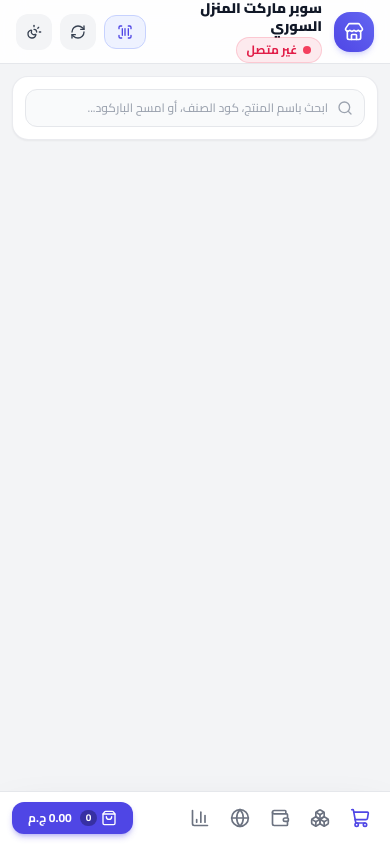
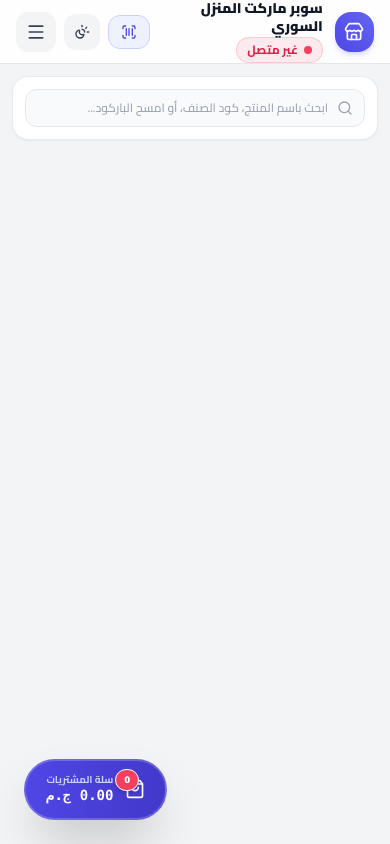
Before and after one commit to asdasdzx55/urban-octo-chainsaw, a PHP site: page /pos/ in a window 390 px wide. Run offline with PHP 8.4, Linux system fonts and the light colour scheme; some libraries are stand-ins or nearby versions.

Commit message:
Add Vodafone Cash payment & report metrics, Mobile Hamburger Drawer, Floating Action Cart Button (FAB)

```diff
--- a/pos/css/pos.css
+++ b/pos/css/pos.css
@@ -135,6 +135,16 @@ body {
   animation: slideUp 0.25s cubic-bezier(0.16, 1, 0.3, 1) forwards;
 }
 
+/* Slide Right Drawer for Mobile Navigation */
+@keyframes slideRight {
+  from { transform: translateX(100%); }
+  to { transform: translateX(0); }
+}
+
+.animate-drawer-slide-right {
+  animation: slideRight 0.25s cubic-bezier(0.16, 1, 0.3, 1) forwards;
+}
+
 /* Numpad Key Press Feedback */
 .numpad-key:active {
   transform: scale(0.95);
--- a/pos/index.html
+++ b/pos/index.html
@@ -101,8 +101,8 @@
         <span class="hidden sm:inline">مسح بالكاميرا</span>
       </button>
 
-      <!-- Sync Refresh Products -->
-      <button onclick="window.app.fetchProducts()" class="p-2.5 rounded-xl bg-gray-100 dark:bg-gray-700 text-gray-700 dark:text-gray-300 hover:bg-gray-200 transition" title="تحديث الأصناف من السيرفر">
+      <!-- Sync Refresh Products (Desktop) -->
+      <button onclick="window.app.fetchProducts()" class="hidden sm:flex p-2.5 rounded-xl bg-gray-100 dark:bg-gray-700 text-gray-700 dark:text-gray-300 hover:bg-gray-200 transition" title="تحديث الأصناف من السيرفر">
         <i data-lucide="refresh-cw" class="w-4 h-4"></i>
       </button>
 
@@ -110,9 +110,78 @@
       <button id="btn-theme-toggle" class="p-2.5 rounded-xl bg-gray-100 dark:bg-gray-700 text-gray-700 dark:text-gray-300 hover:bg-gray-200 transition" title="تبديل المظهر">
         <i data-lucide="sun-moon" class="w-4 h-4"></i>
       </button>
+
+      <!-- Mobile Hamburger Menu Button -->
+      <button onclick="window.app.toggleDrawerMenu()" class="md:hidden p-2.5 rounded-xl bg-gray-100 dark:bg-gray-700 text-gray-700 dark:text-gray-300 hover:bg-gray-200 transition" title="القائمة الرئيسية">
+        <i data-lucide="menu" class="w-5 h-5"></i>
+      </button>
     </div>
 
   </header>
+
+  <!-- ==================== MOBILE SLIDE-OUT DRAWER MENU ==================== -->
+  <div id="mobile-nav-drawer" class="md:hidden fixed inset-0 z-50 bg-black/60 backdrop-blur-xs hidden flex justify-start">
+    <div class="bg-white dark:bg-gray-800 w-72 max-w-[80vw] h-full p-5 flex flex-col justify-between shadow-2xl animate-drawer-slide-right">
+
+      <!-- Drawer Header -->
+      <div class="flex flex-col gap-4">
+        <div class="flex items-center justify-between pb-3 border-b border-gray-100 dark:border-gray-700">
+          <div class="flex items-center gap-2.5">
+            <div class="w-8 h-8 rounded-xl bg-indigo-600 flex items-center justify-center text-white font-bold">
+              <i data-lucide="store" class="w-4 h-4"></i>
+            </div>
+            <h3 class="text-xs font-black text-gray-900 dark:text-white">المنزل السوري POS</h3>
+          </div>
+          <button onclick="window.app.closeDrawerMenu()" class="p-1.5 rounded-lg bg-gray-100 dark:bg-gray-700 text-gray-400">
+            <i data-lucide="x" class="w-4 h-4"></i>
+          </button>
+        </div>
+
+        <!-- Menu Navigation Links -->
+        <nav class="flex flex-col gap-1.5">
+          <button onclick="window.app.switchView('pos')" class="app-view-btn w-full p-3 rounded-2xl text-xs font-bold transition flex items-center gap-3 text-right text-gray-700 dark:text-gray-200 hover:bg-gray-100 dark:hover:bg-gray-700" data-view="pos">
+            <i data-lucide="shopping-cart" class="w-4 h-4 text-indigo-500"></i>
+            <span>شاشة الكاشير والبيع</span>
+          </button>
+
+          <button onclick="window.app.switchView('inventory')" class="app-view-btn w-full p-3 rounded-2xl text-xs font-bold transition flex items-center gap-3 text-right text-gray-700 dark:text-gray-200 hover:bg-gray-100 dark:hover:bg-gray-700" data-view="inventory">
+            <i data-lucide="boxes" class="w-4 h-4 text-amber-500"></i>
+            <span>جرد المخزون وتعديل الأسعار</span>
+          </button>
+
+          <button onclick="window.app.switchView('expenses')" class="app-view-btn w-full p-3 rounded-2xl text-xs font-bold transition flex items-center gap-3 text-right text-gray-700 dark:text-gray-200 hover:bg-gray-100 dark:hover:bg-gray-700" data-view="expenses">
+            <i data-lucide="wallet" class="w-4 h-4 text-purple-500"></i>
+            <span>المصروفات وسداد الموردين</span>
+          </button>
+
+          <button onclick="window.app.switchView('orders')" class="app-view-btn w-full p-3 rounded-2xl text-xs font-bold transition flex items-center gap-3 text-right text-gray-700 dark:text-gray-200 hover:bg-gray-100 dark:hover:bg-gray-700" data-view="orders">
+            <i data-lucide="globe" class="w-4 h-4 text-blue-500"></i>
+            <span>طلبات المتجر الأونلاين</span>
+          </button>
+
+          <button onclick="window.app.switchView('returns')" class="app-view-btn w-full p-3 rounded-2xl text-xs font-bold transition flex items-center gap-3 text-right text-gray-700 dark:text-gray-200 hover:bg-gray-100 dark:hover:bg-gray-700" data-view="returns">
+            <i data-lucide="rotate-ccw" class="w-4 h-4 text-rose-500"></i>
+            <span>شاشة المرتجعات</span>
+          </button>
+
+          <button onclick="window.app.switchView('reports')" class="app-view-btn w-full p-3 rounded-2xl text-xs font-bold transition flex items-center gap-3 text-right text-gray-700 dark:text-gray-200 hover:bg-gray-100 dark:hover:bg-gray-700" data-view="reports">
+            <i data-lucide="bar-chart-3" class="w-4 h-4 text-emerald-500"></i>
+            <span>تقارير الوردية (Z-Report)</span>
+          </button>
+        </nav>
+      </div>
+
+      <!-- Drawer Footer -->
+      <div class="pt-3 border-t border-gray-100 dark:border-gray-700 flex flex-col gap-2">
+        <button onclick="window.app.fetchProducts()" class="w-full py-2.5 px-3 rounded-xl bg-gray-100 dark:bg-gray-700 text-xs font-bold flex items-center justify-center gap-2 text-gray-700 dark:text-gray-200">
+          <i data-lucide="refresh-cw" class="w-3.5 h-3.5"></i>
+          <span>تحديث الأصناف من السيرفر</span>
+        </button>
+        <p class="text-[10px] text-gray-400 text-center">سوبر ماركت المنزل السوري • POS v2.0</p>
+      </div>
+
+    </div>
+  </div>
 
   <!-- ==================== MAIN APPLICATION CONTAINER ==================== -->
   <main class="flex-1 w-full max-w-7xl mx-auto p-3 sm:p-5 flex flex-col">
@@ -523,6 +592,11 @@
             <div id="rep-instapay-sales" class="text-base sm:text-xl font-black text-purple-900 dark:text-white mt-1">0.00 ج.م</div>
           </div>
 
+          <div class="p-4 rounded-2xl bg-rose-50 dark:bg-rose-950/60 border border-rose-100 dark:border-rose-800">
+            <span class="text-[11px] font-bold text-rose-600 dark:text-rose-400">مبيعات فودافون كاش</span>
+            <div id="rep-vodafone-sales" class="text-base sm:text-xl font-black text-rose-900 dark:text-white mt-1">0.00 ج.م</div>
+          </div>
+
           <div class="p-4 rounded-2xl bg-amber-50 dark:bg-amber-950/60 border border-amber-100 dark:border-amber-800">
             <span class="text-[11px] font-bold text-amber-600 dark:text-amber-400">عدد الفواتير</span>
             <div id="rep-invoices-count" class="text-base sm:text-xl font-black text-amber-900 dark:text-white mt-1">0</div>
@@ -541,41 +615,18 @@
 
   </main>
 
-  <!-- ==================== MOBILE BOTTOM APP BAR ==================== -->
-  <div class="md:hidden fixed bottom-0 left-0 right-0 z-40 bg-white/95 dark:bg-gray-800/95 backdrop-blur-md border-t border-gray-200 dark:border-gray-700 px-3 py-2 flex items-center justify-between shadow-2xl">
-
-    <!-- View Switchers (Mobile) -->
-    <div class="flex items-center gap-1">
-      <button onclick="window.app.switchView('pos')" class="app-view-btn p-2 rounded-xl text-indigo-600" data-view="pos" title="كاشير">
-        <i data-lucide="shopping-cart" class="w-5 h-5"></i>
-      </button>
-
-      <button onclick="window.app.switchView('inventory')" class="app-view-btn p-2 rounded-xl text-gray-500" data-view="inventory" title="جرد">
-        <i data-lucide="boxes" class="w-5 h-5"></i>
-      </button>
-
-      <button onclick="window.app.switchView('expenses')" class="app-view-btn p-2 rounded-xl text-gray-500" data-view="expenses" title="مصروفات">
-        <i data-lucide="wallet" class="w-5 h-5"></i>
-      </button>
-
-      <button onclick="window.app.switchView('orders')" class="app-view-btn p-2 rounded-xl text-gray-500" data-view="orders" title="طلبات">
-        <i data-lucide="globe" class="w-5 h-5"></i>
-      </button>
-
-      <button onclick="window.app.switchView('reports')" class="app-view-btn p-2 rounded-xl text-gray-500" data-view="reports" title="تقارير">
-        <i data-lucide="bar-chart-3" class="w-5 h-5"></i>
-      </button>
-    </div>
-
-    <!-- Mobile Open Cart Drawer Button -->
-    <button onclick="window.app.toggleMobileCart()" class="px-4 py-2 rounded-xl bg-indigo-600 text-white font-bold text-xs flex items-center gap-2 shadow-md shadow-indigo-600/30">
-      <div class="flex items-center gap-1">
-        <i data-lucide="shopping-bag" class="w-4 h-4"></i>
-        <span id="mobile-cart-badge" class="px-1.5 py-0.2 rounded-full bg-indigo-800 text-[10px]">0</span>
+  <!-- ==================== FLOATING CART BUTTON (FAB ON MOBILE) ==================== -->
+  <div class="lg:hidden fixed bottom-6 end-6 z-40">
+    <button onclick="window.app.toggleMobileCart()" class="px-5 py-3.5 rounded-full bg-gradient-to-r from-indigo-600 to-indigo-700 hover:from-indigo-700 hover:to-indigo-800 text-white font-bold text-xs sm:text-sm shadow-2xl flex items-center gap-3 border-2 border-white/20 transform active:scale-95 transition-all">
+      <div class="relative flex items-center">
+        <i data-lucide="shopping-bag" class="w-5 h-5"></i>
+        <span id="fab-cart-count" class="absolute -top-2.5 -end-2.5 px-2 py-0.5 rounded-full bg-rose-500 text-white text-[10px] font-black shadow-md border border-white dark:border-gray-800">0</span>
       </div>
-      <span id="mobile-cart-total-val">0.00 ج.م</span>
+      <div class="flex flex-col text-right">
+        <span class="text-[10px] text-indigo-200 leading-none">سلة المشتريات</span>
+        <span id="fab-cart-total" class="font-mono font-black text-sm leading-tight mt-0.5">0.00 ج.م</span>
+      </div>
     </button>
-
   </div>
 
   <!-- ==================== MOBILE CART DRAWER (SLIDE-UP) ==================== -->
@@ -594,12 +645,12 @@
       </div>
 
       <!-- Scrollable Items inside mobile drawer -->
-      <div class="flex-1 overflow-y-auto py-3 max-h-60 flex flex-col gap-2">
-        <p class="text-xs text-gray-400 text-center">راجع الأصناف واضغط على إتمام البيع</p>
+      <div id="mobile-cart-drawer-list" class="flex-1 overflow-y-auto py-3 max-h-72 flex flex-col gap-2">
+        <p class="text-xs text-gray-400 text-center py-6">السلة فارغة</p>
       </div>
 
       <!-- Drawer Checkout Button -->
-      <button id="btn-mobile-checkout" class="w-full py-3.5 rounded-2xl bg-indigo-600 text-white font-bold text-sm shadow-lg shadow-indigo-600/30 mt-3 flex items-center justify-center gap-2">
+      <button id="btn-mobile-checkout" onclick="window.app.openCheckoutModal()" class="w-full py-3.5 rounded-2xl bg-indigo-600 hover:bg-indigo-700 text-white font-bold text-sm shadow-lg shadow-indigo-600/30 mt-3 flex items-center justify-center gap-2 transition">
         <span>متابعة الدفع</span>
       </button>
 
@@ -655,19 +706,23 @@
         <span id="checkout-modal-total" class="text-xl font-black text-indigo-600 dark:text-indigo-400 font-mono">0.00 ج.م</span>
       </div>
 
-      <!-- Payment Method Switcher -->
-      <div class="flex items-center gap-2">
-        <button onclick="window.app.selectPaymentMethod('cash')" class="pay-method-btn flex-1 py-3 px-2 rounded-xl text-xs font-bold bg-indigo-600 text-white shadow-md flex items-center justify-center gap-1.5" data-method="cash">
+      <!-- Payment Method Switcher (Cash, InstaPay, Vodafone Cash, Card) -->
+      <div class="grid grid-cols-4 gap-1.5">
+        <button onclick="window.app.selectPaymentMethod('cash')" class="pay-method-btn py-3 px-1 rounded-xl text-xs font-bold bg-indigo-600 text-white shadow-md flex flex-col items-center justify-center gap-1" data-method="cash">
           <i data-lucide="banknote" class="w-4 h-4"></i>
-          نقدي (كاش)
+          <span>كاش</span>
         </button>
-        <button onclick="window.app.selectPaymentMethod('instapay')" class="pay-method-btn flex-1 py-3 px-2 rounded-xl text-xs font-bold bg-gray-100 dark:bg-gray-700 text-gray-700 dark:text-gray-300 flex items-center justify-center gap-1.5" data-method="instapay">
+        <button onclick="window.app.selectPaymentMethod('instapay')" class="pay-method-btn py-3 px-1 rounded-xl text-xs font-bold bg-gray-100 dark:bg-gray-700 text-gray-700 dark:text-gray-300 flex flex-col items-center justify-center gap-1" data-method="instapay">
           <i data-lucide="smartphone" class="w-4 h-4"></i>
-          إنستاباي
+          <span>إنستاباي</span>
         </button>
-        <button onclick="window.app.selectPaymentMethod('card')" class="pay-method-btn flex-1 py-3 px-2 rounded-xl text-xs font-bold bg-gray-100 dark:bg-gray-700 text-gray-700 dark:text-gray-300 flex items-center justify-center gap-1.5" data-method="card">
+        <button onclick="window.app.selectPaymentMethod('vodafone_cash')" class="pay-method-btn py-3 px-1 rounded-xl text-xs font-bold bg-gray-100 dark:bg-gray-700 text-gray-700 dark:text-gray-300 flex flex-col items-center justify-center gap-1" data-method="vodafone_cash">
+          <i data-lucide="phone-call" class="w-4 h-4 text-rose-500"></i>
+          <span>فودافون</span>
+        </button>
+        <button onclick="window.app.selectPaymentMethod('card')" class="pay-method-btn py-3 px-1 rounded-xl text-xs font-bold bg-gray-100 dark:bg-gray-700 text-gray-700 dark:text-gray-300 flex flex-col items-center justify-center gap-1" data-method="card">
           <i data-lucide="credit-card" class="w-4 h-4"></i>
-          بطاقة/فيزا
+          <span>فيزا</span>
         </button>
       </div>
 
@@ -698,6 +753,12 @@
       <div id="checkout-instapay-fields" class="hidden flex flex-col gap-2">
         <label class="text-xs font-semibold text-gray-600 dark:text-gray-300">رقم مرجع إنستاباي (اختياري):</label>
         <input type="text" oninput="window.cart.instapayRef = this.value" placeholder="مثال: IPN-98472910..." class="w-full bg-gray-50 dark:bg-gray-700 border border-gray-200 dark:border-gray-600 rounded-xl px-3 py-2 text-xs font-mono">
+      </div>
+
+      <!-- Vodafone Cash Fields -->
+      <div id="checkout-vodafone-fields" class="hidden flex flex-col gap-2">
+        <label class="text-xs font-semibold text-gray-600 dark:text-gray-300">رقم محفظة فودافون كاش / مرجع التحويل (اختياري):</label>
+        <input type="text" oninput="window.cart.vodafoneRef = this.value" placeholder="مثال: 010xxxxxxxx أو رقم العملية..." class="w-full bg-gray-50 dark:bg-gray-700 border border-gray-200 dark:border-gray-600 rounded-xl px-3 py-2 text-xs font-mono">
       </div>
 
       <!-- Confirm Payment Button -->
--- a/pos/js/app.js
+++ b/pos/js/app.js
@@ -246,7 +246,21 @@ class App {
       window.expensesController?.init();
     }
 
+    // Auto close mobile drawer menu if open
+    this.closeDrawerMenu();
+
     if (window.lucide) window.lucide.createIcons();
+  }
+
+  toggleDrawerMenu() {
+    const drawer = document.getElementById('mobile-nav-drawer');
+    drawer?.classList.toggle('hidden');
+    if (window.lucide) window.lucide.createIcons();
+  }
+
+  closeDrawerMenu() {
+    const drawer = document.getElementById('mobile-nav-drawer');
+    drawer?.classList.add('hidden');
   }
 
   /* ==================== CHECKOUT MODAL LOGIC ==================== */
@@ -279,24 +293,32 @@ class App {
 
     const cashFields = document.getElementById('checkout-cash-fields');
     const instapayFields = document.getElementById('checkout-instapay-fields');
+    const vodafoneFields = document.getElementById('checkout-vodafone-fields');
 
     document.querySelectorAll('.pay-method-btn').forEach(btn => {
       if (btn.getAttribute('data-method') === method) {
-        btn.className = 'pay-method-btn flex-1 py-3 px-2 rounded-xl text-xs font-bold bg-indigo-600 text-white shadow-md flex items-center justify-center gap-1.5';
+        btn.className = 'pay-method-btn flex-1 py-3 px-1.5 rounded-xl text-xs font-bold bg-indigo-600 text-white shadow-md flex items-center justify-center gap-1';
       } else {
-        btn.className = 'pay-method-btn flex-1 py-3 px-2 rounded-xl text-xs font-bold bg-gray-100 dark:bg-gray-700 text-gray-700 dark:text-gray-300 flex items-center justify-center gap-1.5';
+        btn.className = 'pay-method-btn flex-1 py-3 px-1.5 rounded-xl text-xs font-bold bg-gray-100 dark:bg-gray-700 text-gray-700 dark:text-gray-300 flex items-center justify-center gap-1';
       }
     });
 
     if (method === 'cash') {
       cashFields?.classList.remove('hidden');
       instapayFields?.classList.add('hidden');
+      vodafoneFields?.classList.add('hidden');
     } else if (method === 'instapay') {
       cashFields?.classList.add('hidden');
       instapayFields?.classList.remove('hidden');
+      vodafoneFields?.classList.add('hidden');
+    } else if (method === 'vodafone_cash') {
+      cashFields?.classList.add('hidden');
+      instapayFields?.classList.add('hidden');
+      vodafoneFields?.classList.remove('hidden');
     } else {
       cashFields?.classList.add('hidden');
       instapayFields?.classList.add('hidden');
+      vodafoneFields?.classList.add('hidden');
     }
   }
 
```
Also changed, not shown: pos/js/cart.js (+31 -15 lines), pos/js/reports.js (+28 -10 lines).
